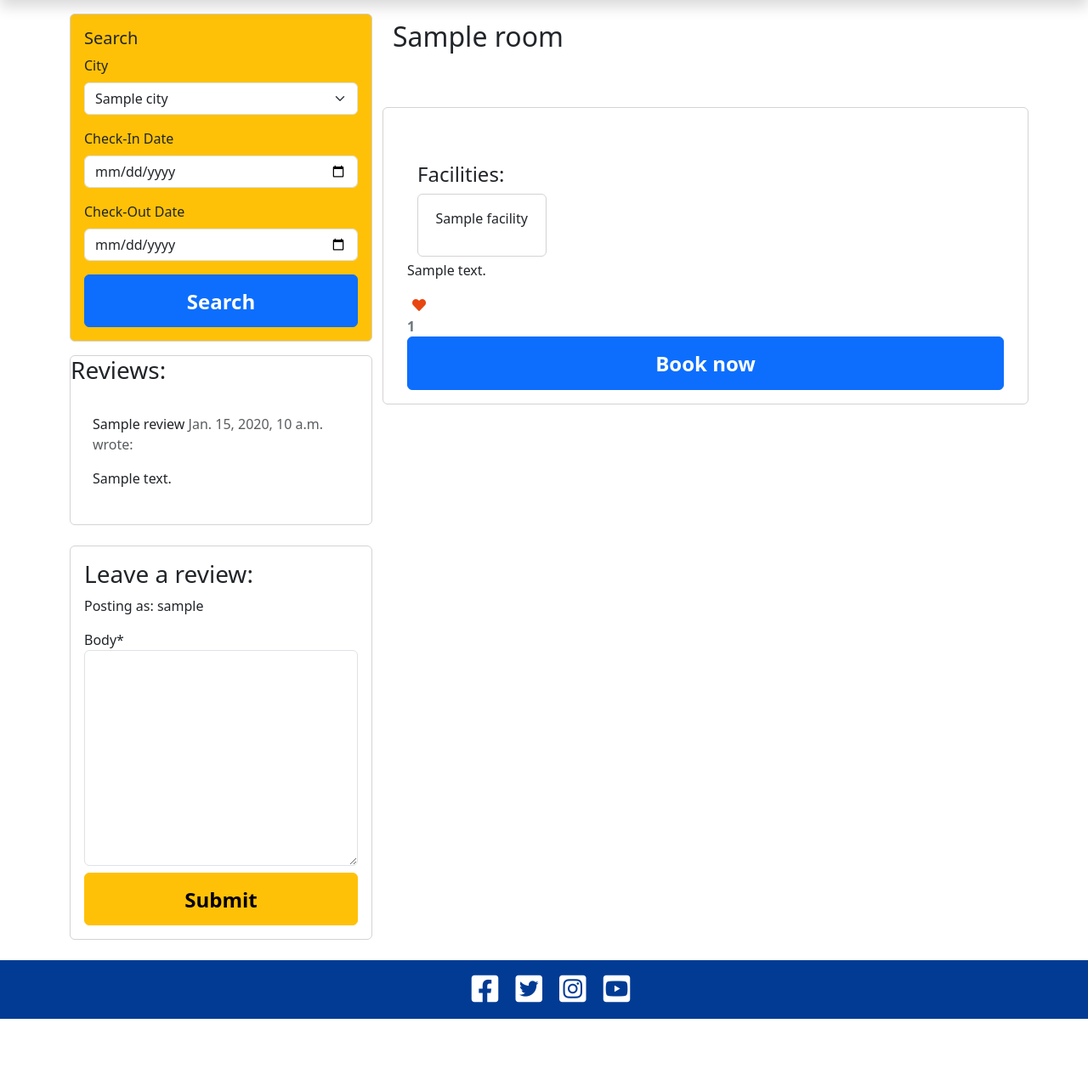
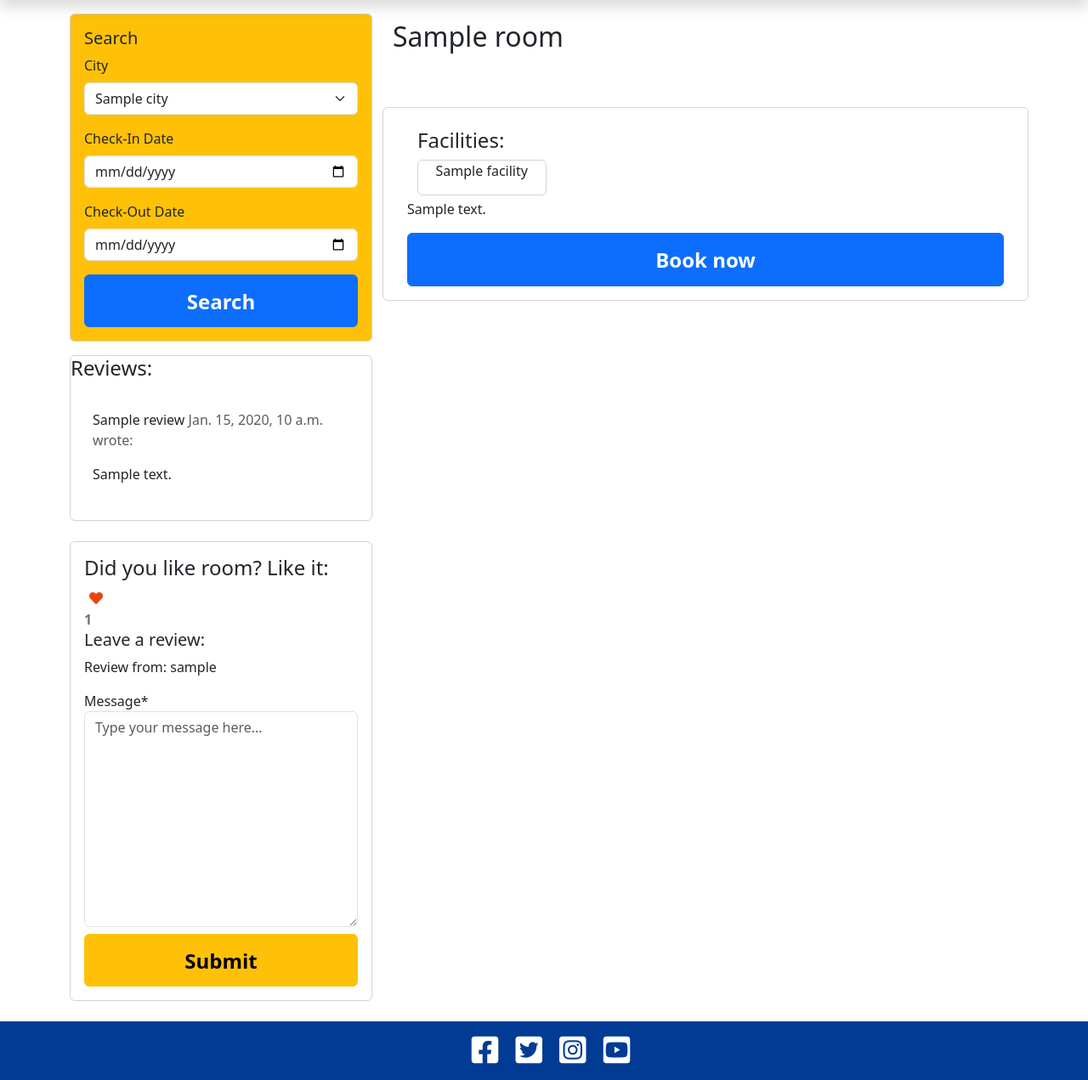
Before and after one commit to CodeWizard-1/booking_hotel, a Django app: a page that uses templates/base.html in a window 1280 px wide. Shown: the part 56-1327 px from the top of the page at 85% size. Before the commit the page ends 1255 px from the top, so only its background shows below. Run offline with Django 3.2, Linux system fonts and the light colour scheme; a user stored in the database is signed in; tables that the repository leaves empty hold one stand-in row (values such as "Sample post"); some libraries are stand-ins or nearby versions.

Commit message:
Update design review block on room detail page

```diff
--- a/base/settings.py
+++ b/base/settings.py
@@ -29,7 +29,7 @@ TEMPLATES_DIR = os.path.join(BASE_DIR, 'templates')
 SECRET_KEY = os.environ.get('SECRET_KEY')
 
 # SECURITY WARNING: don't run with debug turned on in production!
-DEBUG = False
+DEBUG = True
 
 ALLOWED_HOSTS = ['booking-hotel-a07bb3df7136.herokuapp.com',
                  '8000-codewizard1-bookinghote-slqkas4q43x.ws-eu106.gitpod.io']
--- a/hotel/forms.py
+++ b/hotel/forms.py
@@ -15,6 +15,12 @@ class Guest_reviewsForm(forms.ModelForm):
     class Meta:
         model = Guest_reviews
         fields = ('body', )
+        labels = {
+            'body': 'Message',  # Устанавливаем желаемую метку
+        }
+        widgets = {
+            'body': forms.Textarea(attrs={'placeholder': 'Type your message here...'}),
+        }
 
 
 class BaseBookingForm(forms.ModelForm):
--- a/hotel/views.py
+++ b/hotel/views.py
@@ -56,7 +56,7 @@ class HotelDetail(DetailView):
 
 class CityHotelsView(View):
     template_name = 'city_hotels.html'
-    paginate_by = 6
+    paginate_by = 4
 
     def get(self, request, city_id):
         city = City.objects.get(pk=city_id)
--- a/static/js/script.js
+++ b/static/js/script.js
@@ -25,4 +25,31 @@ document.addEventListener("DOMContentLoaded", function () {
 
     updateTotalPrice();
 
+
+    $( function() {
+        $( "checkin").datepicker();
+      } );
+
+    // $(document).ready(function () {
+
+    //     $('#checkin').datepicker({
+    //         format: 'yyyy-mm-dd',
+    //         autoclose: true,
+    //         todayHighlight: true,
+    //         language: 'ru',
+    //         container: '#checkin-container',
+    //         orientation: 'bottom'
+    //     });
+
+
+    //     $('#checkout').datepicker({
+    //         format: 'yyyy-mm-dd',
+    //         autoclose: true,
+    //         todayHighlight: true,
+    //         language: 'ru',
+    //         container: '#checkout-container',
+    //         orientation: 'bottom'
+    //     });
+    // });
+
 });
--- a/templates/base.html
+++ b/templates/base.html
@@ -18,7 +18,7 @@
   <link rel="stylesheet" href="https://cdn.jsdelivr.net/npm/bootstrap-icons@1.11.1/font/bootstrap-icons.css">
   <link rel="stylesheet" href="https://code.jquery.com/ui/1.12.1/themes/base/jquery-ui.css" />
   <!-- ---------------------------------------------------------------- -->
-
+  <link rel="stylesheet" href="https://cdnjs.cloudflare.com/ajax/libs/bootstrap-datepicker/1.9.0/css/bootstrap-datepicker.min.css">
   <!-- ---------------------------------------------------------------- -->
   <link rel="stylesheet" href="{% static 'css/style.css' %}" />
 </head>
@@ -87,10 +87,11 @@
   </footer>
   <!-- ---------------------------------------------------------------- -->
   <!-- ---------------------------------------------------------------- -->
-  <script src="https://code.jquery.com/jquery-3.7.1.min.js"
-    integrity="sha256-/JqT3SQfawRcv/BIHPThkBvs0OEvtFFmqPF/lYI/Cxo=" crossorigin="anonymous"></script>
-  <script src="https://code.jquery.com/ui/1.13.2/jquery-ui.min.js"
-    integrity="sha256-lSjKY0/srUM9BE3dPm+c4fBo1dky2v27Gdjm2uoZaL0=" crossorigin="anonymous"></script>
+  <script src="https://code.jquery.com/jquery-3.7.1.js" integrity="sha256-eKhayi8LEQwp4NKxN+CfCh+3qOVUtJn3QNZ0TciWLP4=" crossorigin="anonymous"></script>
+  <script src="https://code.jquery.com/ui/1.13.2/jquery-ui.js" integrity="sha256-xLD7nhI62fcsEZK2/v8LsBcb4lG7dgULkuXoXB/j91c=" crossorigin="anonymous"></script>
+  <script src="https://cdn.jsdelivr.net/npm/@popperjs/core@2.9.3/dist/umd/popper.min.js"></script>
+  <script src="https://cdnjs.cloudflare.com/ajax/libs/bootstrap-datepicker/1.9.0/js/bootstrap-datepicker.min.js"></script>
+  <script src="https://cdnjs.cloudflare.com/ajax/libs/bootstrap-datepicker/1.9.0/locales/bootstrap-datepicker.ru.min.js"></script>
   <script src="https://cdn.jsdelivr.net/npm/bootstrap@5.3.2/dist/js/bootstrap.bundle.min.js"
     integrity="sha384-C6RzsynM9kWDrMNeT87bh95OGNyZPhcTNXj1NW7RuBCsyN/o0jlpcV8Qyq46cDfL"
     crossorigin="anonymous"></script>
--- a/templates/hotel_detail.html
+++ b/templates/hotel_detail.html
@@ -52,7 +52,7 @@
 
 <div class="container mt-5">
     <h2>Rooms in this Hotel</h2>
-    <table class="table table-bordered border-primary table-hover table-responsive">
+    <table class="table table-bordered border-primary table-hover table-responsive text-center">
         <thead class="blue-hat">
             <tr>
                 <th>Room type</th>
--- a/templates/room_detail.html
+++ b/templates/room_detail.html
@@ -31,8 +31,8 @@
       </div>
 
       <!-- Reviews Block -->
-      <div class="card mb-4 mt-3">
-        <h3>Reviews:</h3>
+      <div class="card mb-4 mt-3 ">
+        <h4>Reviews:</h4>
         <div class="card-body">
           {% if reviews %}
           {% for review in reviews %}
@@ -62,8 +62,29 @@
           </div>
           {% else %}
           {% if user.is_authenticated %}
-          <h3>Leave a review:</h3>
-          <p>Posting as: {{ user.username }}</p>
+          <h4>Did you like room? Like it:</h4>
+          <div class="col-1">
+            <!-- ------------------------------------------------------------- -->
+            <strong>
+              {% if user.is_authenticated %}
+              <form class="d-inline" action="{% url 'room_like' room.slug %}" method="POST">
+                {% csrf_token %}
+                {% if liked %}
+                <button type="submit" name="likeroom_id" value="{{room.slug}}" class="btn-like"><i
+                    class="fas fa-heart"></i></button>
+                {% else %}
+                <button type="submit" name="likeroom_id" value="{{room.slug}}" class="btn-like"><i
+                    class="far fa-heart"></i></button>
+                {% endif %}
+              </form>
+              {% else %}
+              <span class="text-secondary"><i class="far fa-heart"></i></span>
+              {% endif %}
+              <span class="text-secondary">{{ room.number_of_likes }} </span>
+            </strong>
+          </div>
+          <h5>Leave a review:</h5>
+          <p>Review from: {{ user.username }}</p>
           <form method="post" style="margin-top: 1em">
             {{ reviews_form | crispy }} {% csrf_token %}
             <button type="submit" class="btn btn-warning btn-block mt-2 custom-search-btn ">Submit</button>
@@ -84,13 +105,13 @@
         </div>
         <div class="col card mb-4 mt-3 left top">
           <div class="card-body">
-              <div class="container mt-5">
+              <div class="container mt-2">
                 <h4>Facilities:</h4>
                 <div class="row">
                     {% for facility in room.facilities.all %}
                         <div class="col-md-3 mb-1">
                             <div class="card">
-                                <div class="card-body text-center">
+                                <div class="card-body text-center p-0">
                                     <p class="mt-0">{{ facility.name }}</p>
                                 </div>
                             </div>
@@ -105,23 +126,6 @@
               <!-- Likes -->
               <div class="col-1">
                 <!-- ------------------------------------------------------------- -->
-                <strong>
-                  {% if user.is_authenticated %}
-                  <form class="d-inline" action="{% url 'room_like' room.slug %}" method="POST">
-                    {% csrf_token %}
-                    {% if liked %}
-                    <button type="submit" name="likeroom_id" value="{{room.slug}}" class="btn-like"><i
-                        class="fas fa-heart"></i></button>
-                    {% else %}
-                    <button type="submit" name="likeroom_id" value="{{room.slug}}" class="btn-like"><i
-                        class="far fa-heart"></i></button>
-                    {% endif %}
-                  </form>
-                  {% else %}
-                  <span class="text-secondary"><i class="far fa-heart"></i></span>
-                  {% endif %}
-                  <span class="text-secondary">{{ room.number_of_likes }} </span>
-                </strong>
               </div>
             </div>
             <!-- Booking Button -->
```
Also changed, not shown: templates/index.html (+4 -4 lines), README.md, image-1.png (added), image-2.png (added), image.png (added).
